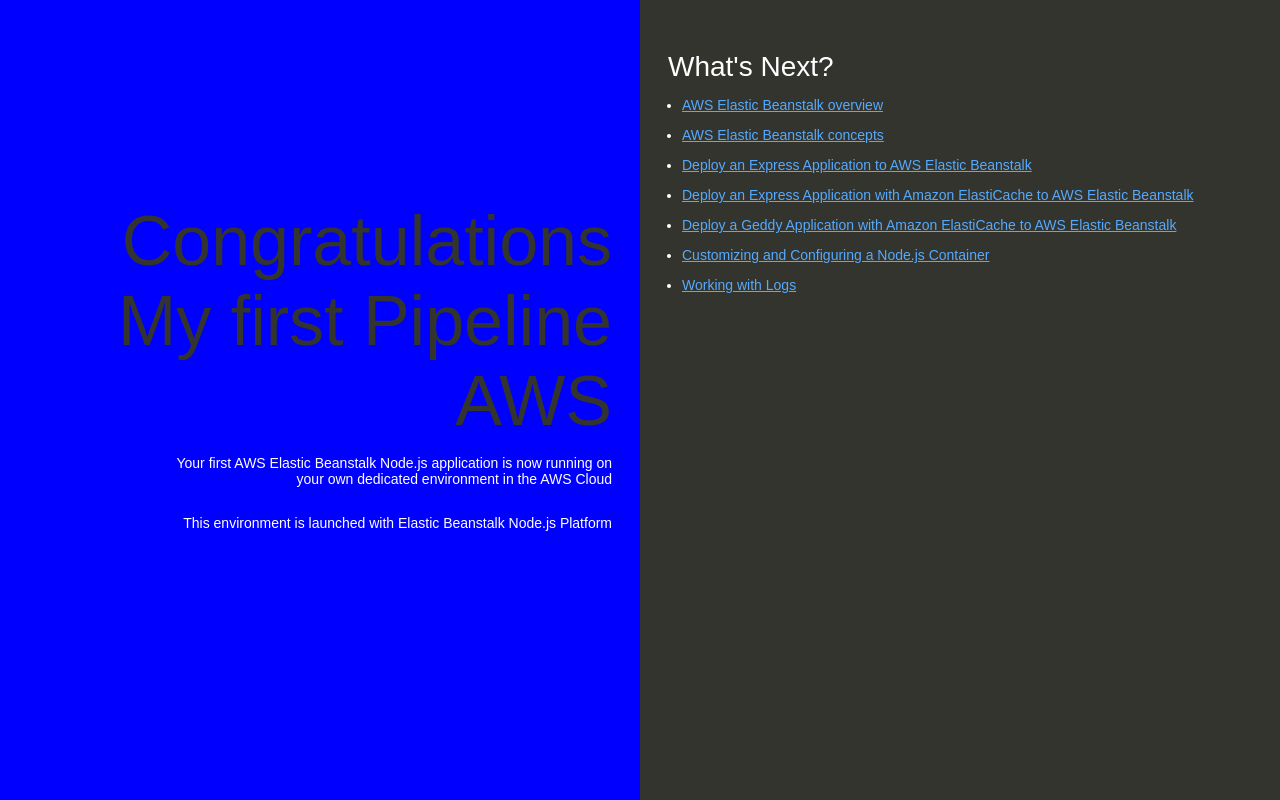
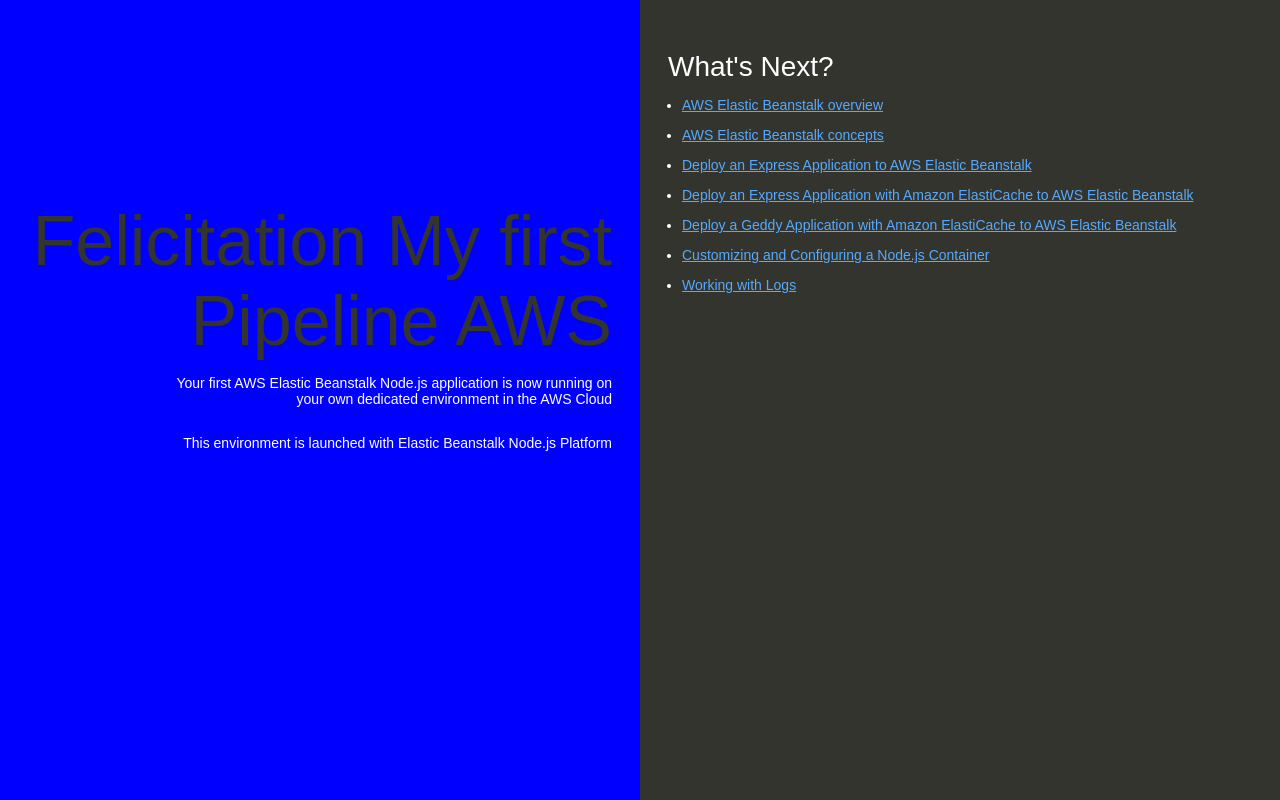
Before and after one commit to turbo50/test-pipeline-aws, a website: page index.html in a window 1280 px wide. Drawn offline with Linux system fonts and the light colour scheme.

Commit message:
MaJ 2 index

```diff
--- a/index.html
+++ b/index.html
@@ -74,7 +74,7 @@
   </head>
   <body>
     <div class="textColumn">
-      <h1>Congratulations My first Pipeline AWS</h1>
+      <h1>Felicitation My first Pipeline AWS</h1>
       <p>Your first AWS Elastic Beanstalk Node.js application is now running on your own dedicated environment in the AWS Cloud</p>
       <p>This environment is launched with Elastic Beanstalk Node.js Platform</p>
     </div>
```
